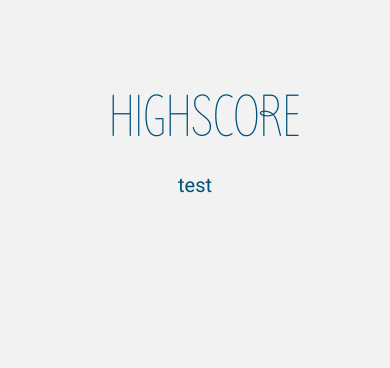
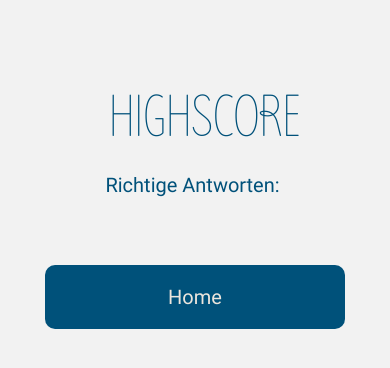
Before and after one commit to KHomuth/its-mosy-quiz, a React Native app: screen /Score in a window 390 px wide. Shown: the top 368 px of the page. Built offline with nearby package versions, Linux system fonts and the light colour scheme.

Commit message:
edit ScorPage

```diff
--- a/components/ScorePage.js
+++ b/components/ScorePage.js
@@ -1,10 +1,10 @@
 import * as React from "react";
-import { Text, View } from "react-native";
+import { Text, View, TouchableOpacity } from "react-native";
 import { useFonts } from "expo-font";
 import styles from "../assets/styles/Styles";
-import { score } from "../functions/_score";
+import { initialScore, resetScore } from "../functions/_score";
 
-export default function ScorePage({ route }) {
+export default function ScorePage({ navigation }) {
     const [loaded] = useFonts({
       Roboto: require('../assets/fonts/Roboto/Roboto-Regular.ttf'),
       ZenLoop: require('../assets/fonts/Zen_Loop/ZenLoop-Regular.ttf'),
@@ -21,9 +21,12 @@ export default function ScorePage({ route }) {
           <Text style={styles.titleText}>HIGHSCORE</Text>
           <View style={styles.textContainer}>
             <Text style={styles.text}>
-              test
+              Richtige Antworten: {"\n"} {"\n"} {initialScore}
             </Text>
           </View>
+          <TouchableOpacity style={styles.button} /*onPress={() => getTdData()}>*/ onPress={() =>  navigation.navigate('Home') & resetScore(initialScore)}>
+            <Text style={styles.buttonText}>Home</Text>
+          </TouchableOpacity>
         </View>
       </View>
     );
```
Also changed, not shown: 1 other file (tests, documents, lock files or other folders).
